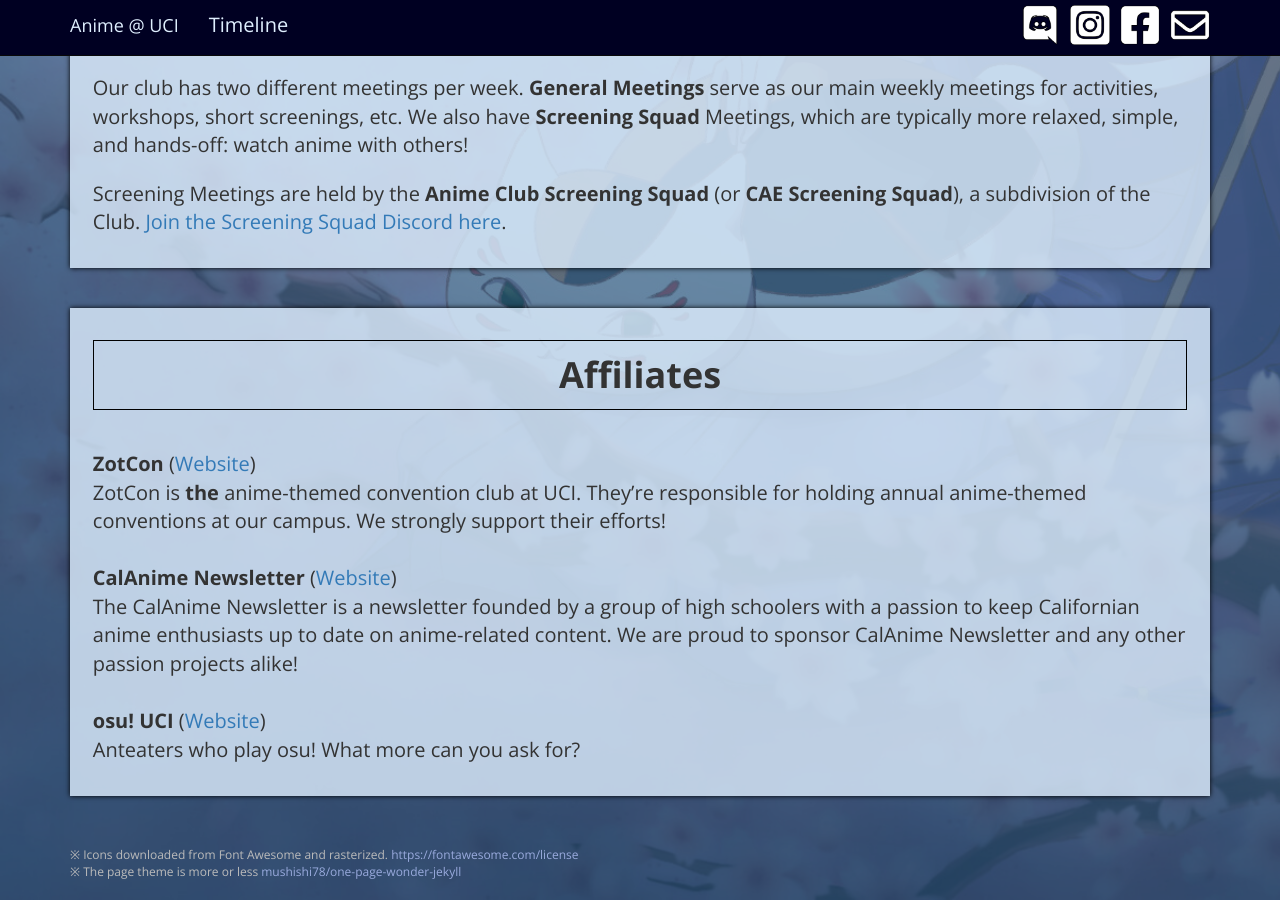
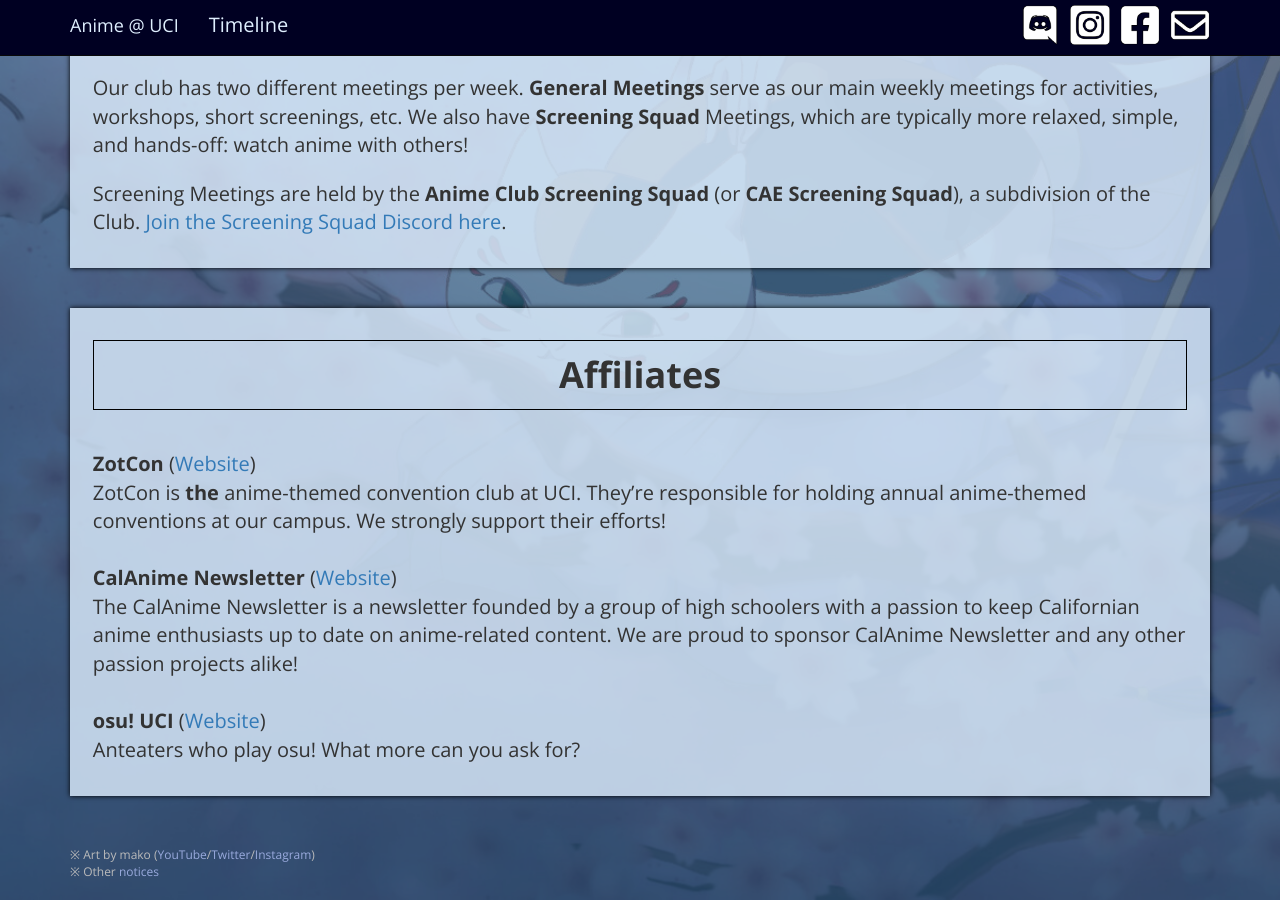
Before and after one commit to jeepracer98/uci.moe, a Jekyll site: the page built from test_page.html, in a window 1280 px wide and 900 px high, scrolled down 1762 px. Built offline with Jekyll 4.4.1, drawn with Linux system fonts in a browser that asks for light colours.

Commit message:
Updated footer notices

```diff
--- a/_includes/footer.html
+++ b/_includes/footer.html
@@ -1,8 +1,8 @@
 <div class='row'>
     <div class='col-lg-12'>
         <p>
-            ※ Icons downloaded from Font Awesome and rasterized. <a href="https://github.com/mushishi78/one-page-wonder-jekyll">https://fontawesome.com/license</a></br>
-            ※ The page theme is more or less <a href="https://github.com/mushishi78/one-page-wonder-jekyll">mushishi78/one-page-wonder-jekyll</a>
+            ※ Art by mako (<a href="https://www.youtube.com/channel/UC21WmrDzD9s14A8H5RalJig">YouTube</a>/<a href="https://twitter.com/ChoseiMako">Twitter</a>/<a href="https://www.instagram.com/mako_chosei/">Instagram</a>)<br/>
+            ※ Other <a href="/notices.html">notices</a>
         </p>
     </div>
 </div>
```
